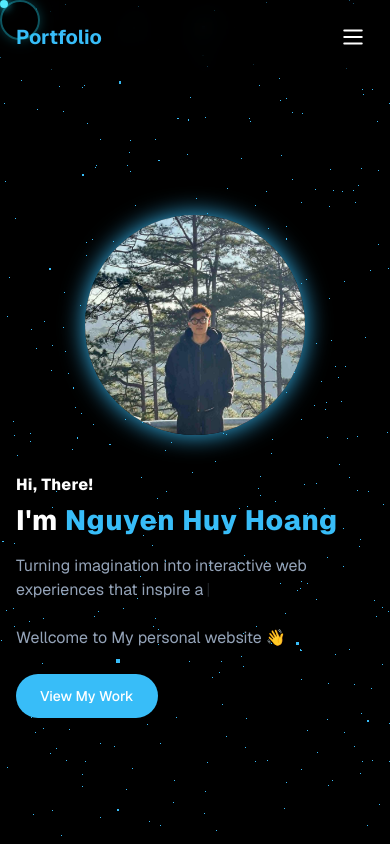
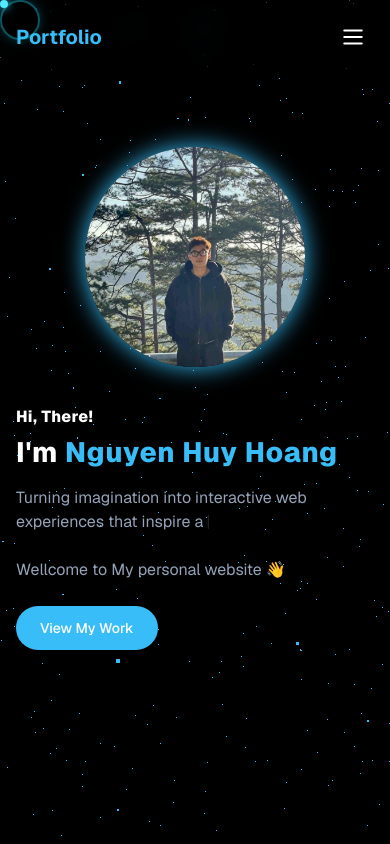
Before and after one commit to HuyHoang130405/Portfolio, a Next.js app: page / in a window 390 px wide. Shown: the top 844 px of the page. Built offline with nearby package versions, Linux system fonts and the light colour scheme.

Commit message:
chore: update magin top in HeroSection.tsx

```diff
--- a/src/app/components/hero/HeroSection.tsx
+++ b/src/app/components/hero/HeroSection.tsx
@@ -13,7 +13,7 @@ export default function HeroSection() {
                 <motion.img
                     src="/images/me.jpg"
                     alt="Nguyen Huy Hoang"
-                    className="mbs:w-[220px] mbs:h-[220px] mbl:w-[250px] mbl:h-[250px] sm:w-[300px] sm:h-[300px] object-cover rounded-[10rem] shadow-xl mt-22 lg:mt-0"
+                    className="mbs:w-[220px] mbs:h-[220px] mbl:w-[250px] mbl:h-[250px] sm:w-[300px] sm:h-[300px] object-cover rounded-[10rem] shadow-xl mt-0"
                     initial={{ opacity: 0, x: -100 }}
                     animate={{ opacity: 1, x: 0 }}
                     transition={{ duration: 1 }}
```
